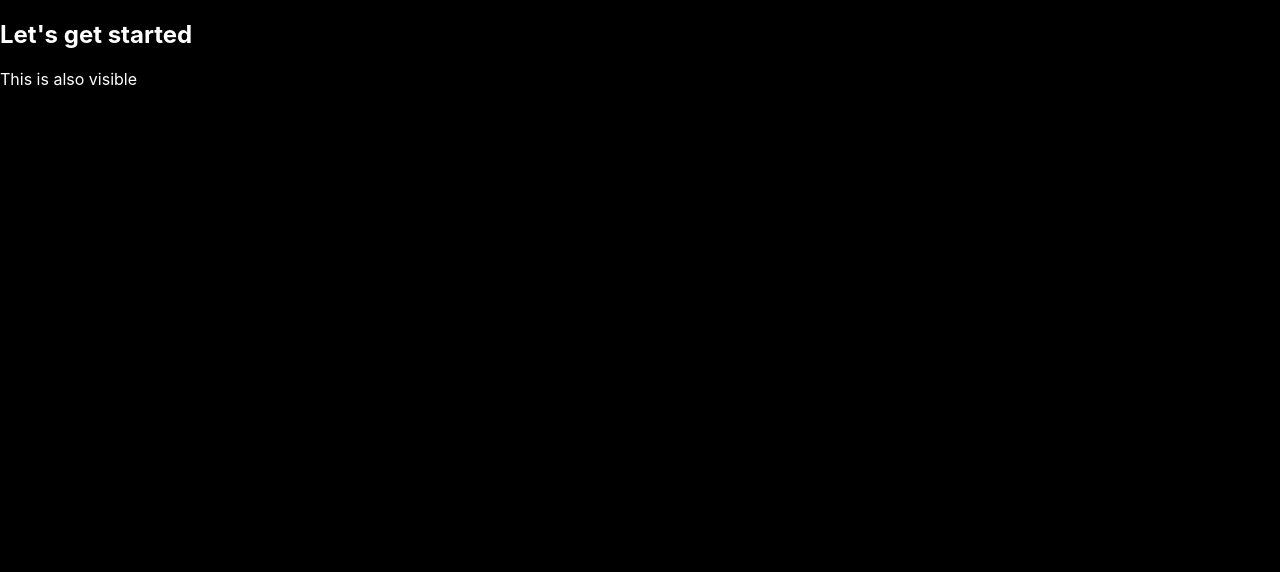
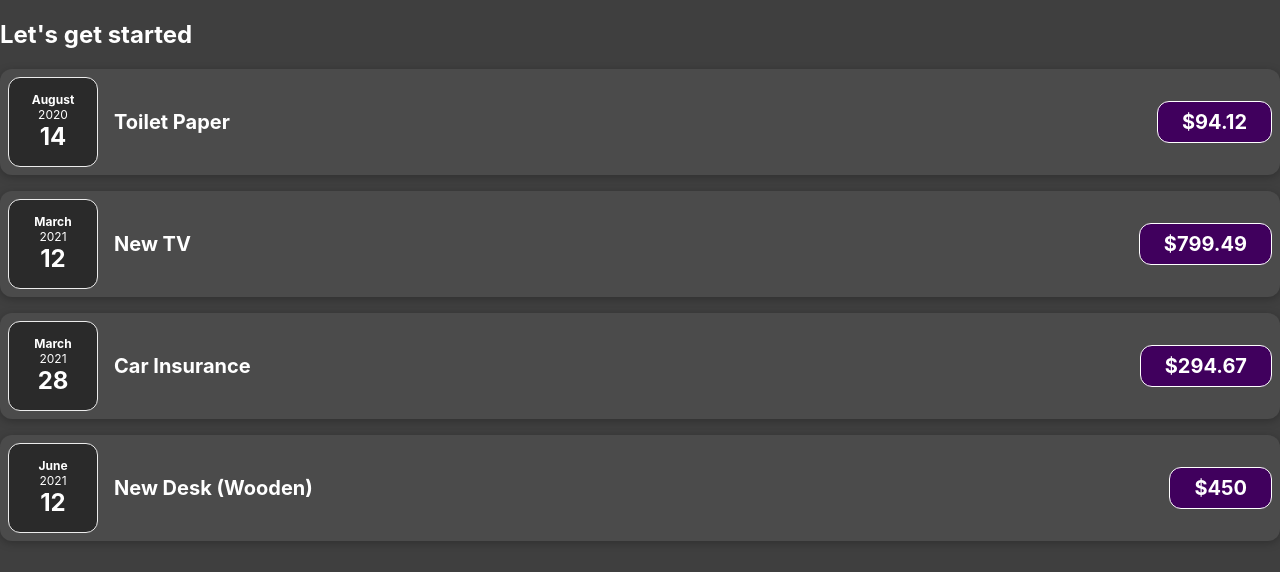
Before and after one commit to imsauravk/react-demo, a React (Create React App) app: page / in a window 1280 px wide. Shown: the top 572 px of the page. Built offline with nearby package versions, Linux system fonts and the light colour scheme.

Commit message:
26-01-23

```diff
--- a/src/App.js
+++ b/src/App.js
@@ -1,8 +1,51 @@
+import ExpenseItem from "./components/ExpenseItem";
+
 function App() {
+  const expenses = [
+    {
+      id: "e1",
+      title: "Toilet Paper",
+      amount: 94.12,
+      date: new Date(2020, 7, 14),
+    },
+    { id: "e2", title: "New TV", amount: 799.49, date: new Date(2021, 2, 12) },
+    {
+      id: "e3",
+      title: "Car Insurance",
+      amount: 294.67,
+      date: new Date(2021, 2, 28),
+    },
+    {
+      id: "e4",
+      title: "New Desk (Wooden)",
+      amount: 450,
+      date: new Date(2021, 5, 12),
+    },
+  ];
+
   return (
     <div>
       <h2>Let's get started</h2>
-      <p>This is also visible</p>
+      <ExpenseItem
+        title={expenses[0].title}
+        amount={expenses[0].amount}
+        date={expenses[0].date}
+      />
+      <ExpenseItem
+        title={expenses[1].title}
+        amount={expenses[1].amount}
+        date={expenses[1].date}
+      />
+      <ExpenseItem
+        title={expenses[2].title}
+        amount={expenses[2].amount}
+        date={expenses[2].date}
+      />
+      <ExpenseItem
+        title={expenses[3].title}
+        amount={expenses[3].amount}
+        date={expenses[3].date}
+      />
     </div>
   );
 }
--- /dev/null
+++ b/src/components/ExpenseDate.css
@@ -0,0 +1,26 @@
+.expense-date {
+    display: flex;
+    flex-direction: column;
+    width: 5.5rem;
+    height: 5.5rem;
+    border: 1px solid #ececec;
+    background-color: #2a2a2a;
+    color: white;
+    border-radius: 12px;
+    align-items: center;
+    justify-content: center;
+  }
+
+  .expense-date__month {
+    font-size: 0.75rem;
+    font-weight: bold;
+  }
+
+  .expense-date__year {
+    font-size: 0.75rem;
+  }
+
+  .expense-date__day {
+    font-size: 1.5rem;
+    font-weight: bold;
+  }
--- /dev/null
+++ b/src/components/ExpenseDate.js
@@ -0,0 +1,17 @@
+import './ExpenseDate.css';
+
+function ExpenseDate(props) {
+  const month = props.date.toLocaleString("en-US", { month: "long" });
+  const day = props.date.toLocaleString("en-US", { day: "2-digit" });
+  const year = props.date.getFullYear();
+
+  return (
+    <div className='expense-date'>
+      <div className='expense-date__month'>{month}</div>
+      <div className='expense-date__year'>{year}</div>
+      <div className='expense-date__day'>{day}</div>
+    </div>
+  );
+}
+
+export default ExpenseDate;
--- /dev/null
+++ b/src/components/ExpenseItem.css
@@ -0,0 +1,56 @@
+.expense-item {
+    display: flex;
+    justify-content: space-between;
+    align-items: center;
+    box-shadow: 0 2px 8px rgba(0, 0, 0, 0.25);
+    padding: 0.5rem;
+    margin: 1rem 0;
+    border-radius: 12px;
+    background-color: #4b4b4b;
+  }
+
+  .expense-item__description {
+    display: flex;
+    flex-direction: column;
+    gap: 1rem;
+    align-items: flex-end;
+    flex-flow: column-reverse;
+    justify-content: flex-start;
+    flex: 1;
+  }
+
+  .expense-item h2 {
+    color: #3a3a3a;
+    font-size: 1rem;
+    flex: 1;
+    margin: 0 1rem;
+    color: white;
+  }
+
+  .expense-item__price {
+    font-size: 1rem;
+    font-weight: bold;
+    color: white;
+    background-color: #40005d;
+    border: 1px solid white;
+    padding: 0.5rem;
+    border-radius: 12px;
+  }
+
+  @media (min-width: 580px) {
+    .expense-item__description {
+      flex-direction: row;
+      align-items: center;
+      justify-content: flex-start;
+      flex: 1;
+    }
+
+    .expense-item__description h2 {
+      font-size: 1.25rem;
+    }
+
+    .expense-item__price {
+      font-size: 1.25rem;
+      padding: 0.5rem 1.5rem;
+    }
+  }
--- /dev/null
+++ b/src/components/ExpenseItem.js
@@ -0,0 +1,18 @@
+import "./ExpenseItem.css";
+import ExpenseDate from "./ExpenseDate";
+
+function ExpenseItem(props) {
+
+
+  return (
+    <div className="expense-item">
+      <ExpenseDate date={props.date} />
+      <div className="expense-item__description">
+        <h2>{props.title}</h2>
+        <div className="expense-item__price">${props.amount}</div>
+      </div>
+    </div>
+  );
+}
+
+export default ExpenseItem;
--- a/src/index.css
+++ b/src/index.css
@@ -5,7 +5,7 @@ body {
     sans-serif;
   -webkit-font-smoothing: antialiased;
   -moz-osx-font-smoothing: grayscale;
-  background-color: black;
+  background-color: #3f3f3f;
 }
 
 div {
```
